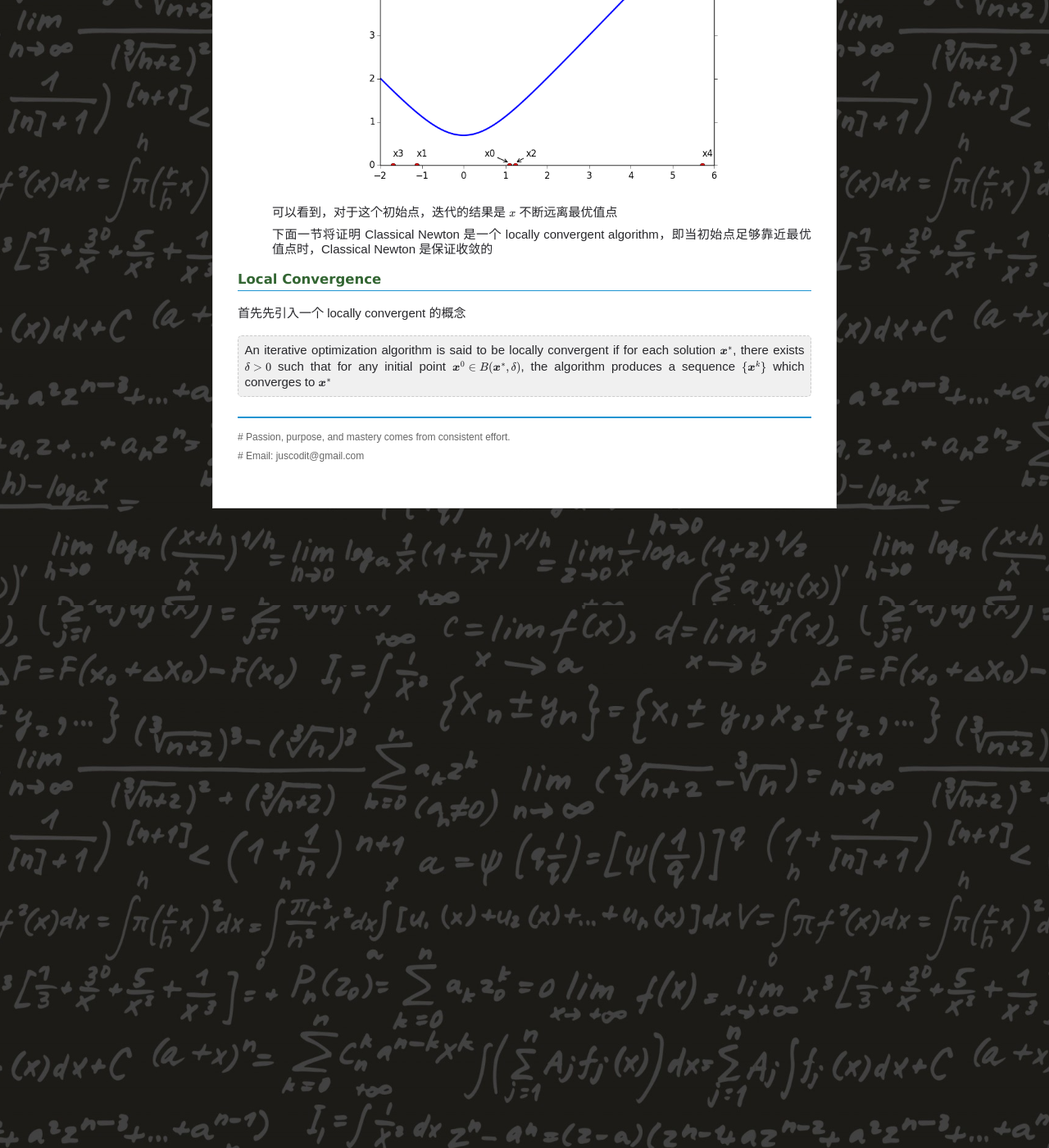
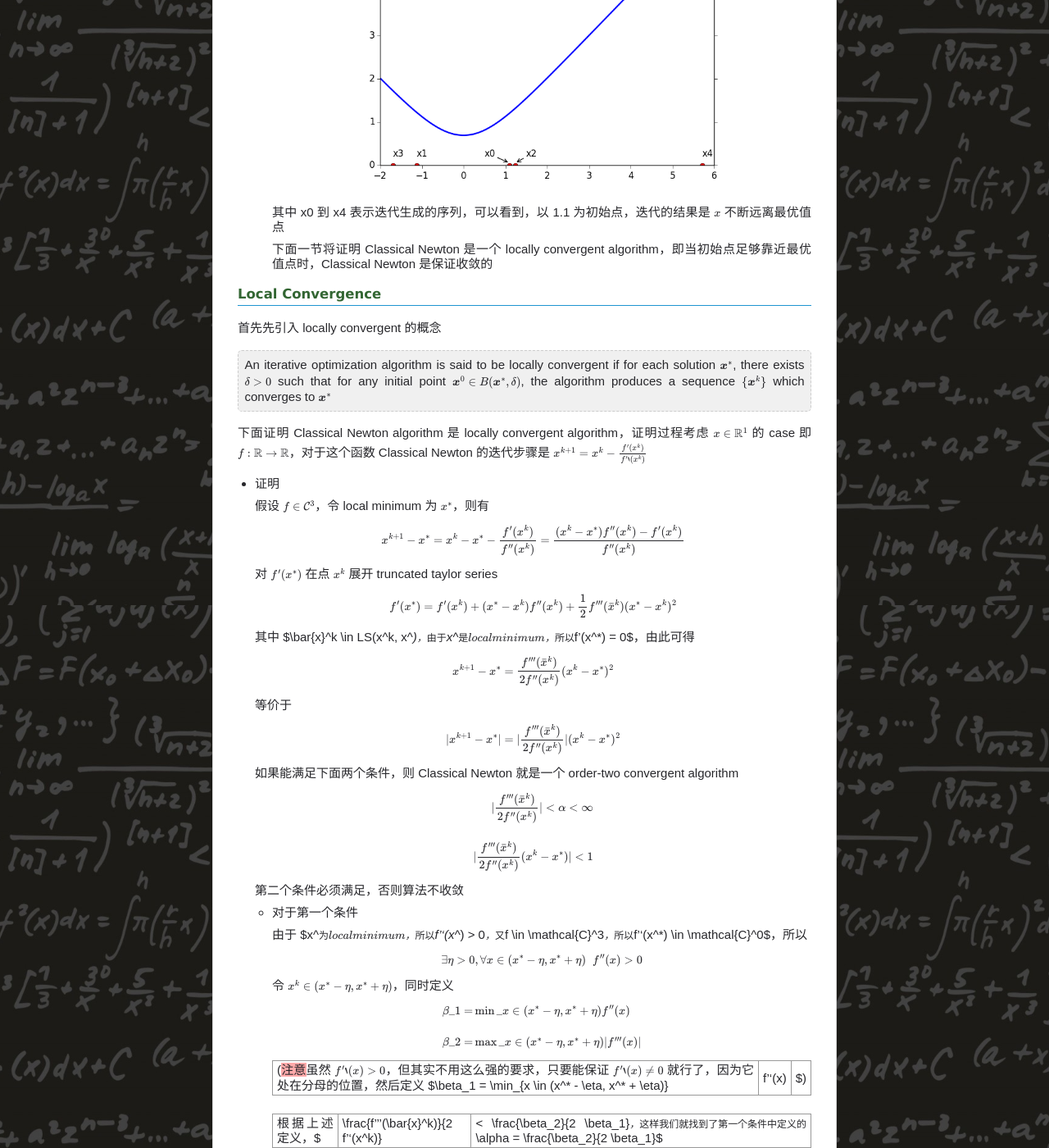
Before and after one commit to chenrushan/chenrushan.github.io, a Jekyll site: the page built from _posts/2014-07-05-NP-09-classical-newton.markdown, in a window 1280 px wide and 1400 px high, scrolled down 3762 px. Shown: the whole window at 82% size. Built offline with Jekyll 4.4.1, drawn with Linux system fonts in a browser that asks for light colours; Markdown is read by kramdown in place of the engine named in the settings; formulas are drawn with MathJax 3; some of the changed text lies outside the part shown.

Commit message:
[np09]: update

```diff
--- a/_posts/2014-07-05-NP-09-classical-newton.markdown
+++ b/_posts/2014-07-05-NP-09-classical-newton.markdown
@@ -111,14 +111,80 @@ $$\boldsymbol{x}^{k+1} = \boldsymbol{x}^k - {H^{k}}^{-1} \boldsymbol{g}^k$$
 
       <img style="width:80%" src="/resource/NNP/09-newton/log.png" />
 
-      可以看到，对于这个初始点，迭代的结果是 $x$ 不断远离最优值点
+      其中 x0 到 x4 表示迭代生成的序列，可以看到，以 1.1 为初始点，迭代的结果是 $x$ 不断远离最优值点
 
       下面一节将证明 Classical Newton 是一个 locally convergent algorithm，即当初始点足够靠近最优值点时，Classical Newton 是保证收敛的
 
 #### Local Convergence
 
-首先先引入一个 locally convergent 的概念
+首先先引入 locally convergent 的概念
 
 <blockquote>
 An iterative optimization algorithm is said to be locally convergent if for each solution $\boldsymbol{x}^*$, there exists $\delta > 0$ such that for any initial point $\boldsymbol{x}^0 \in B(\boldsymbol{x}^*, \delta)$, the algorithm produces a sequence $\{\boldsymbol{x}^k\}$ which converges to $\boldsymbol{x}^*$
 </blockquote>
+
+下面证明 Classical Newton algorithm 是 locally convergent algorithm，证明过程考虑 $x \in \mathbb{R}^1$ 的 case 即 $f: \mathbb{R} \rightarrow \mathbb{R}$，对于这个函数 Classical Newton 的迭代步骤是 $x^{k+1} = x^k - \frac{f'(x^k)}{f''(x^k)}$
+
+* 证明
+
+  假设 $f \in \mathcal{C}^3$，令 local minimum 为 $x^*$，则有
+
+  $$ x^{k+1} - x^* = x^k - x^* - \frac{f'(x^k)}{f''(x^k)} = \frac{(x^k - x^*)f''(x^k) - f'(x^k)}{f''(x^k)} $$
+
+  对 $f'(x^*)$ 在点 $x^k$ 展开 truncated taylor series
+
+  $$ f'(x^*) =  f'(x^k) + (x^* - x^k)f''(x^k) + \frac{1}{2}f'''(\bar{x}^k)(x^* - x^k)^2$$
+
+  其中 $\bar{x}^k \in LS(x^k, x^*)$，由于 $x^*$ 是 local minimum，所以 $f'(x^*) = 0$，由此可得
+
+  $$ x^{k+1} - x^* = \frac{f'''(\bar{x}^k)}{2 f''(x^k)}(x^k - x^*)^2$$
+
+  等价于
+
+  $$ |x^{k+1} - x^*| = |\frac{f'''(\bar{x}^k)}{2 f''(x^k)}| (x^k - x^*)^2$$
+
+  如果能满足下面两个条件，则 Classical Newton 就是一个 order-two convergent algorithm
+
+  $$
+  \begin{align}
+  |\frac{f'''(\bar{x}^k)}{2 f''(x^k)}| < \alpha < \infty \\\\
+  |\frac{f'''(\bar{x}^k)}{2 f''(x^k)} (x^k - x^*)| < 1
+  \end{align}
+  $$
+
+  第二个条件必须满足，否则算法不收敛
+
+  * 对于第一个条件
+
+      由于 $x^*$ 为 local minimum，所以 $f''(x^*) > 0$，又 $f \in \mathcal{C}^3$，所以 $f''(x^*) \in \mathcal{C}^0$，所以
+
+      $$\exists \eta > 0, \forall x \in (x^* - \eta, x^* + \eta) \;\; f''(x) > 0$$
+
+      令 $x^k \in (x^* - \eta, x^* + \eta)$，同时定义
+
+      $$
+      \begin{align}
+      \beta\_1 = & \min\_{x \in (x^* - \eta, x^* + \eta)} f''(x) \\\\
+      \beta\_2 = & \max\_{x \in (x^* - \eta, x^* + \eta)}|f'''(x)|
+      \end{align}
+      $$
+
+      (<span style="background-color:#faa">注意</span>虽然 $f''(x) > 0$，但其实不用这么强的要求，只要能保证 $f''(x) \neq 0$ 就行了，因为它处在分母的位置，然后定义 $\beta\_1 = \min\_{x \in (x^* - \eta, x^* + \eta)} |f''(x)|$)
+
+      根据上述定义，$|\frac{f'''(\bar{x}^k)}{2 f''(x^k)}| < \frac{\beta\_2}{2 \beta\_1}$，这样我们就找到了第一个条件中定义的 $\alpha = \frac{\beta\_2}{2 \beta\_1}$
+
+  * 对于第二个条件
+
+      根据第一个条件有 $|\frac{f'''(\bar{x}^k)}{2 f''(x^k)} (x^k - x^*)| < \alpha |x^k - x^*| < 1$，等价于
+
+      $$ x^k \in (x^* - \frac{1}{\alpha}, x^* + \frac{1}{\alpha}) $$
+
+      即如果 $x^k$ 落在这个区间内，则条件二也满足
+
+  综合上述两个条件可以得到如下结论
+
+  <blockquote>
+  当 $x^0 \in (x^* - \eta, x^* + \eta) \cap (x^* - \frac{1}{\alpha}, x^* + \frac{1}{\alpha})$ 时，Classical Newton 是一个 order-two convergent algorithm
+  </blockquote>
+
+  虽然我们得到了在理论上可以使 Classical Newton 收敛的条件，但这个条件在实践中却是不可操作的，因为我们不知道 $x^*$，因此也就无法确定 $x^0$，这就在很大程度上限制了 Classical Newton 的实用性
```
